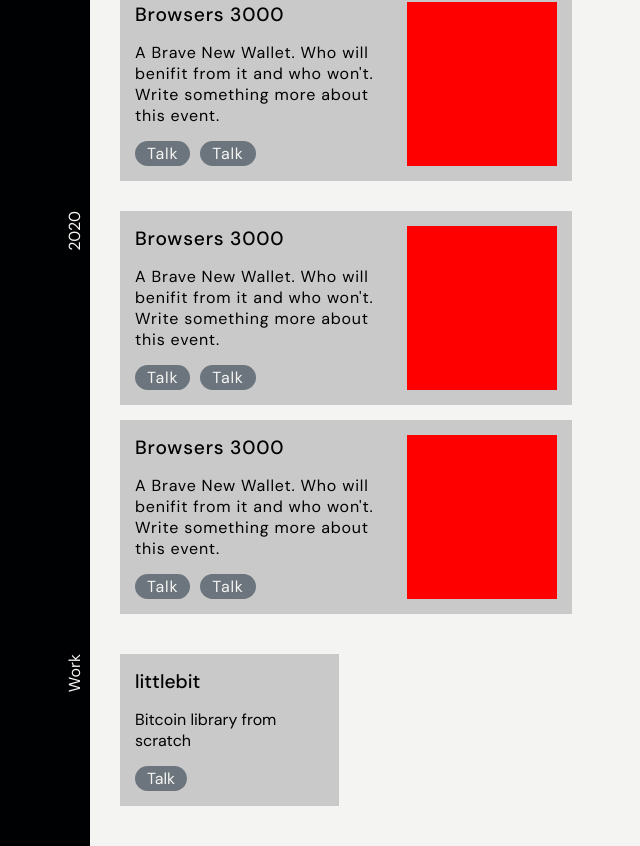
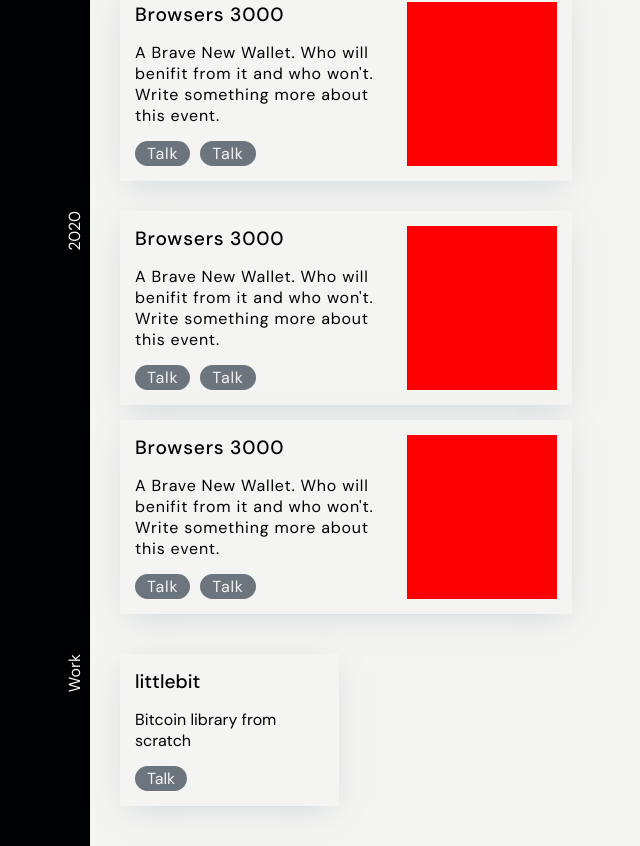
Before and after one commit to onyb/onyb.github.io, a React (Create React App) app: page / in a window 1280 px wide. Shown: the part 947-1793 px from the top of the page, without its empty margins (324-964 px from the left). Built offline with nearby package versions, Linux system fonts and the light colour scheme.

Commit message:
fix: card background and boxshadow

```diff
--- a/src/Components/ProjectCard.js
+++ b/src/Components/ProjectCard.js
@@ -5,6 +5,9 @@ import Tag from './Tag'
 const ProjectCard = ({link, title, summary, tags}) => {
     console.log(tags)
     return (
+        <div>
+            <LinkWrap>
+                <a href=''>
                     <Wrap>
                         <Title>{title}</Title>
                         <Summary>{summary}</Summary>
@@ -12,10 +15,19 @@ const ProjectCard = ({link, title, summary, tags}) => {
                             <Tag/>
                         </Tags>
                     </Wrap>
+                </a>
+            </LinkWrap>
+        </div>
     )
 }
 
 export default ProjectCard
+
+const LinkWrap = styled.div`
+    & a {
+        text-decoration: none;
+    }
+`
 
 const Wrap = styled.div`
     display: flex;
@@ -23,7 +35,9 @@ const Wrap = styled.div`
     justify-content: space-between;
     gap: 15px;
     padding: 15px;
-    background-color: var(--medium-gray);
+    background-color: var(--lighter-gray);
+    /* box-shadow: 0 5px 10px rgba(154,160,185,.05), 0 15px 40px rgba(166,173,201,.2); */
+    box-shadow: 0 7px 30px -10px rgba(150,170,180,0.5);
     color: var(--dark-gray);
     -webkit-column-break-inside: avoid;
     -moz-column-break-inside: avoid;
--- a/src/Components/TimelineCard.js
+++ b/src/Components/TimelineCard.js
@@ -31,6 +31,9 @@ const Card = styled.div`
     padding: 15px;
     letter-spacing: .05rem;
     margin-bottom: 15px;
+    background-color: var(--lighter-gray);
+    /* box-shadow: 0 5px 10px rgba(154,160,185,.05), 0 15px 40px rgba(166,173,201,.2); */
+    box-shadow: 0 7px 30px -10px rgba(150,170,180,0.5);
 
     & :last-child {
         margin-bottom: 0;
```
Lines whose indentation alone changed are shown as unchanged.
